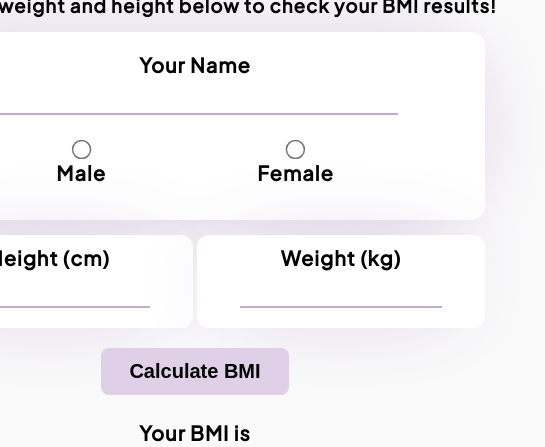
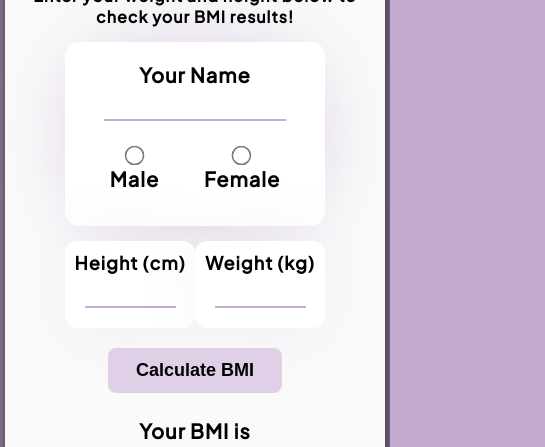
Before and after one commit to randiraaa/BMI-Calculator, a plain HTML site: page index.html in a window 390 px wide. Shown: the part 186-633 px from the top of the page, 545 px wide, since content can reach past the window. Drawn offline with Linux system fonts and the light colour scheme; a script that the page names is missing.

Commit message:
add responsive

```diff
--- a/style.css
+++ b/style.css
@@ -274,3 +274,47 @@ button.calculate:hover {
     color: #d41111;
 }
 /* End The Close Button */
+
+/* Responsive */
+@media (max-width: 700px){
+
+    .box {
+        width: 380px;
+    }
+
+    .box h1 {
+        font-size: 26px;
+    }
+
+    .box h3 {
+        font-size: 16px;
+        padding-left: 15px;
+        padding-right: 15px;
+    }
+
+    .input label {
+        font-size: 18px;
+    }
+
+    .name input {
+        font-size: 18px;
+    }
+
+    .inputH label, .inputW label {
+        font-size: 18px;
+    }
+
+    .input input, .inputH input, .inputW input{
+        font-size: 18px;
+    }
+
+    button.calculate {
+        font-size: 18px;
+    }
+
+    .modal-content {
+      width: 380px;
+    }
+
+}
+/* End Responsive */
```
